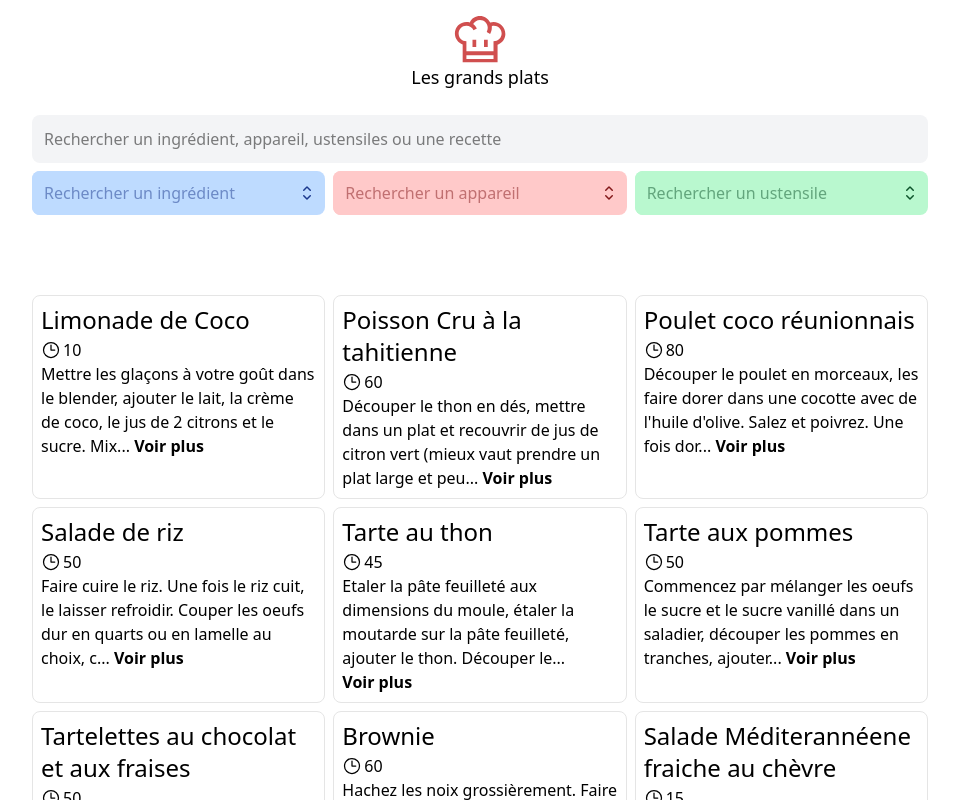
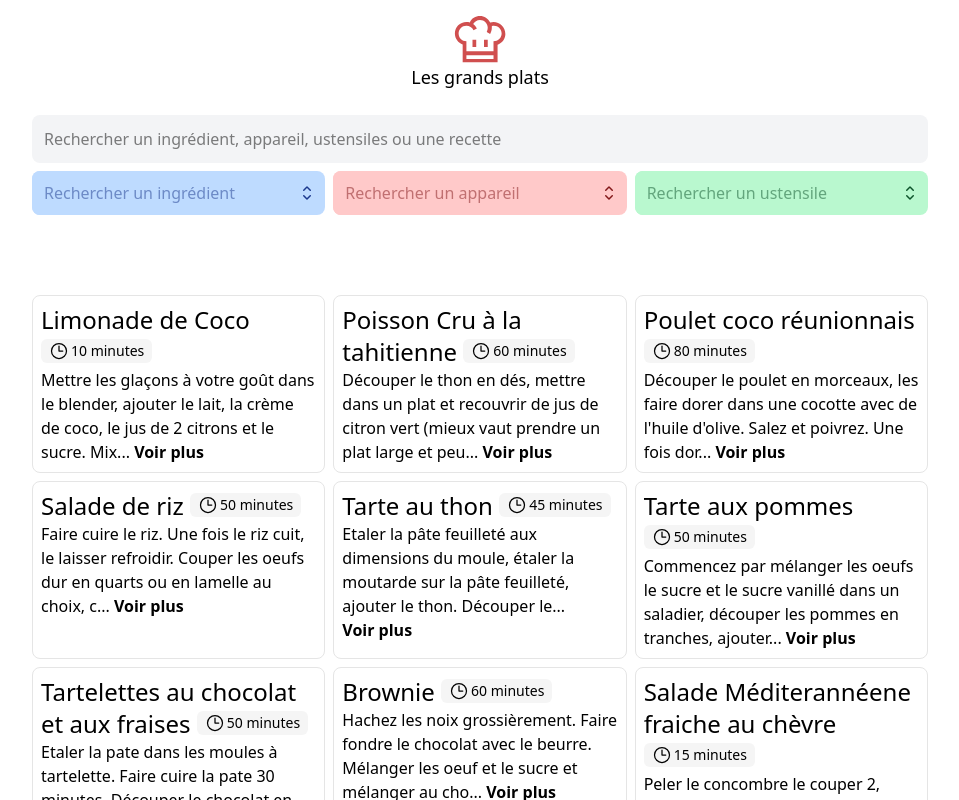
Before and after one commit to arthaud-proust-junia-isen/tp-web-les-grands-plats, a Vue app: page / in a window 1280 px wide. Shown: the top 800 px of the page, without its empty margins (160-1119 px from the left). Built offline with nearby package versions, Linux system fonts and the light colour scheme.

Commit message:
:lipstick: Better time indicator

```diff
--- a/src/components/RecipeCard.vue
+++ b/src/components/RecipeCard.vue
@@ -1,11 +1,7 @@
 <template>
   <article class="border border-neutral-200 rounded-lg p-2 relative">
     <header>
-      <h2 class="text-2xl">{{ recipe.name }}</h2>
-      <span class="flex items-center gap-0.5 mt-0.5">
-        <ClockIcon class="size-5" />
-        <span>{{ recipe.time }}</span>
-      </span>
+      <h2 class="text-2xl">{{ recipe.name }} <RecipeTime :time="recipe.time" /></h2>
     </header>
 
     <p>
@@ -15,17 +11,14 @@
 
     <Modal v-model="isModalOpen">
       <header>
-        <h2 class="text-4xl">{{ recipe.name }}</h2>
-        <span class="flex items-center gap-0.5 mt-0.5">
-          <ClockIcon class="size-5" />
-          <span>{{ recipe.time }}</span>
-        </span>
+        <h2 class="text-4xl">{{ recipe.name }} <RecipeTime :time="recipe.time" /></h2>
       </header>
 
-      <section class="mt-2">
-        <RecipeIngredientsList :ingredients="recipe.ingredients" />
-        <h3 class="text-2xl mt-4">Recette</h3>
-        <p class="mt-2 whitespace-pre-wrap">{{ recipe.description.replace(/\. /gm, '.\n') }}</p>
+      <RecipeIngredientsList class="mt-4" :ingredients="recipe.ingredients" />
+
+      <section class="mt-4">
+        <h3 class="text-2xl">Recette</h3>
+        <p class="mt-1 whitespace-pre-wrap">{{ recipe.description.replace(/\. /gm, '.\n') }}</p>
       </section>
     </Modal>
   </article>
@@ -33,10 +26,10 @@
 
 <script setup lang="ts">
 import Modal from '@/components/Modal.vue'
-import { ClockIcon } from '@heroicons/vue/24/outline'
 import { ref } from 'vue'
 
 import RecipeIngredientsList from '@/components/RecipeIngredientsList.vue'
+import RecipeTime from '@/components/RecipeTime.vue'
 import type { Recipe } from '@/js/logic/Recipe'
 
 defineProps<{
--- a/src/components/RecipeIngredientsList.vue
+++ b/src/components/RecipeIngredientsList.vue
@@ -1,7 +1,7 @@
 <template>
   <section class="rounded-xl px-4 py-2 bg-neutral-100">
     <h3 class="text-2xl">Ingrédients</h3>
-    <ul class="list-disc list-inside">
+    <ul class="mt-1 list-disc list-inside">
       <li v-for="ingredient in ingredients" :key="ingredient.ingredient" class="space-x-1">
         <span>{{ ingredient.ingredient }}</span>
         <span v-if="ingredient.quantity">: {{ ingredient.quantity }}</span>
--- /dev/null
+++ b/src/components/RecipeTime.vue
@@ -0,0 +1,13 @@
+<template>
+  <span class="inline-flex text-sm bg-neutral-100 rounded-md px-2 py-0.5 items-center gap-0.5">
+    <ClockIcon class="size-5" />
+    <span>{{ time }} minute{{ time > 1 ? 's' : '' }}</span>
+  </span>
+</template>
+<script setup lang="ts">
+import { ClockIcon } from '@heroicons/vue/24/outline'
+
+defineProps<{
+  time: number
+}>()
+</script>
```
